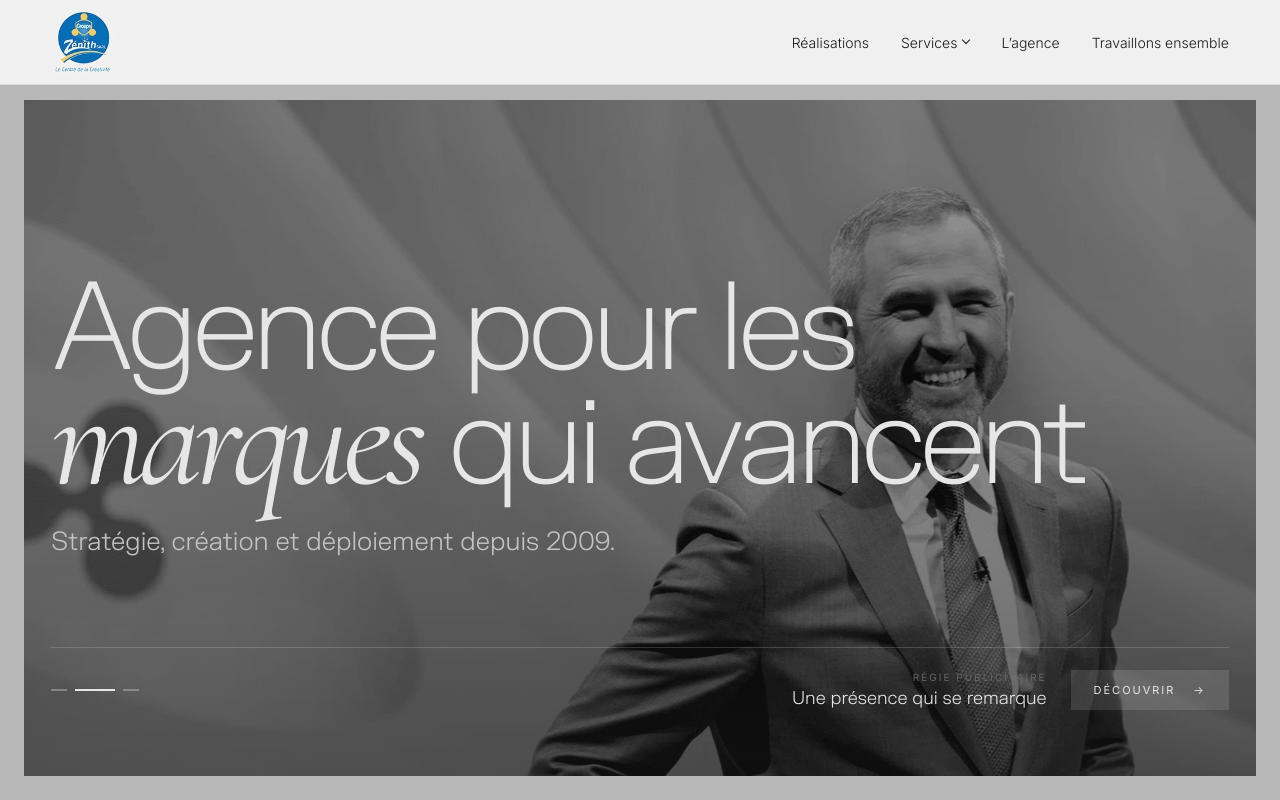
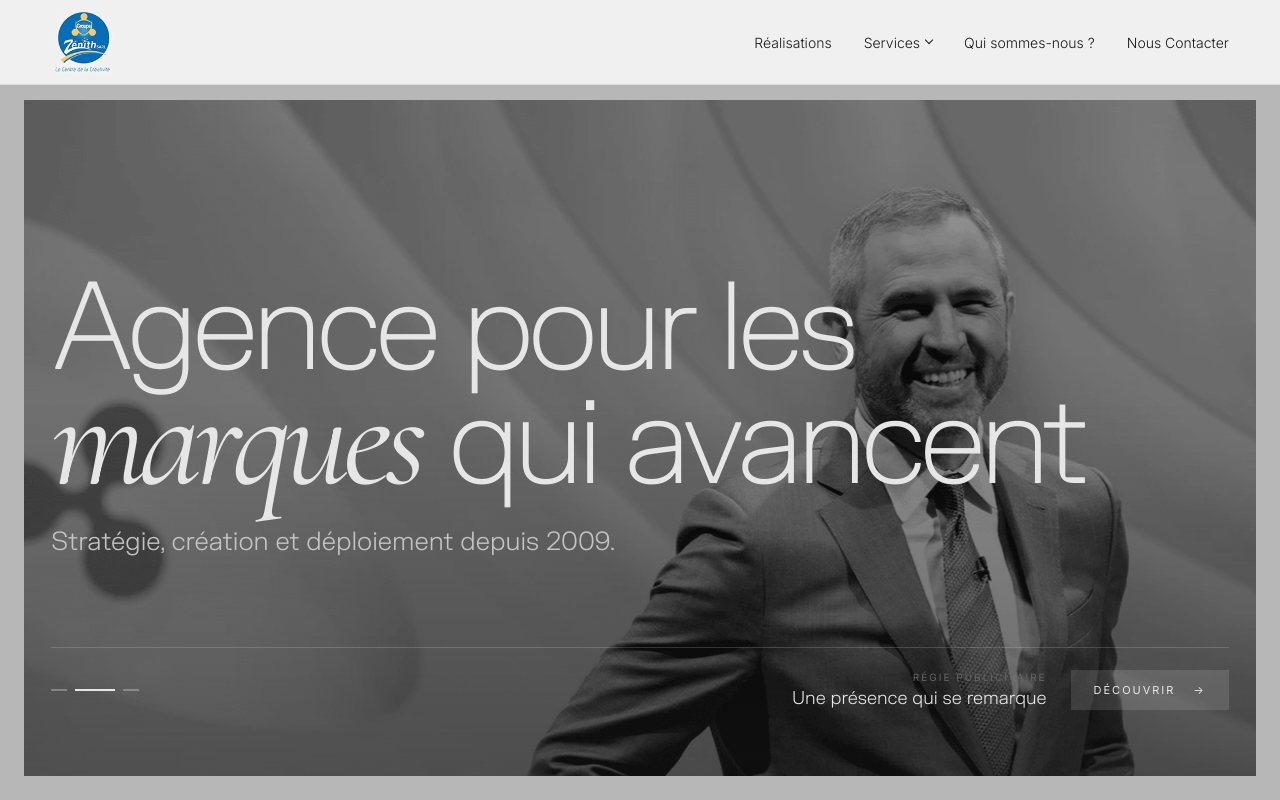
Before and after one commit to zeuscristian-ai/Zenith-Communication-siteweb, a React (Vite) app: page / in a window 1280 px wide. Shown: the top 800 px of the page. Built offline with nearby package versions, Linux system fonts and the light colour scheme.

Commit message:
Mettre à jour les liens de navigation

```diff
--- a/src/components/Header.jsx
+++ b/src/components/Header.jsx
@@ -51,8 +51,8 @@ export default function Header() {
           Services
           <span className="services-caret" aria-hidden="true" />
         </a>
-        <a href="#agence" onClick={() => setOpen(false)}>L’agence</a>
-        <a href="#contact" onClick={() => setOpen(false)}>Travaillons ensemble</a>
+        <a href="#agence" onClick={() => setOpen(false)}>Qui sommes-nous ?</a>
+        <a href="#contact" onClick={() => setOpen(false)}>Nous Contacter</a>
       </nav>
 
       <button
```
